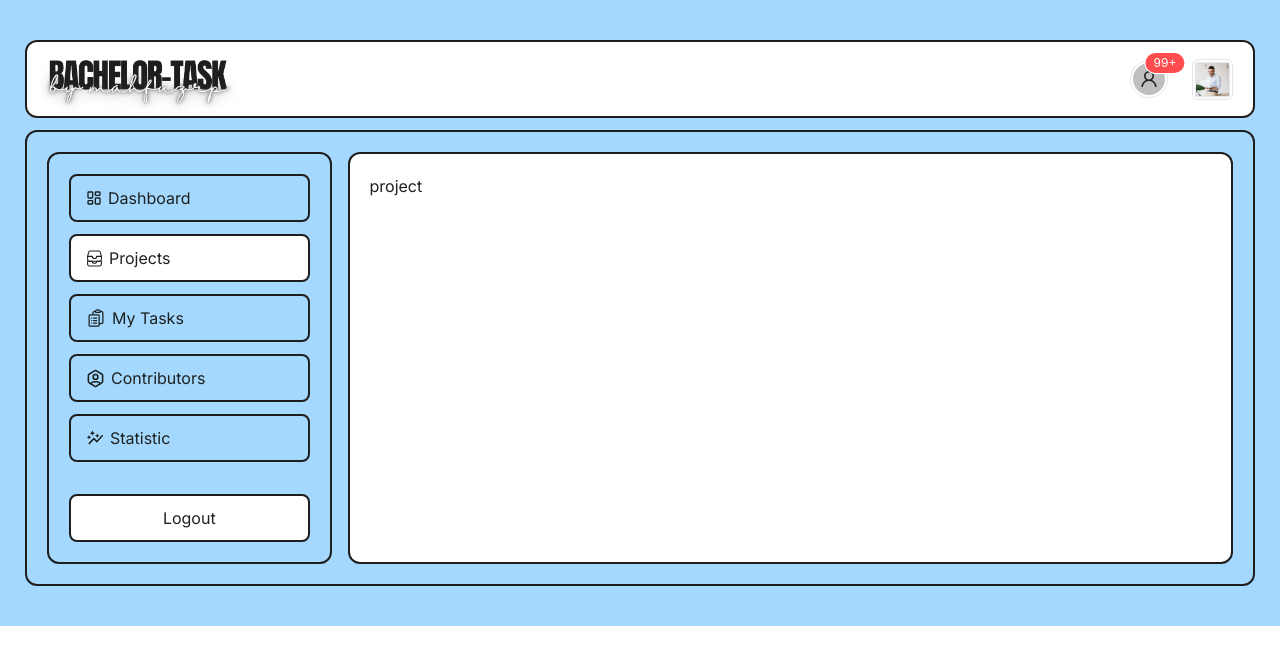
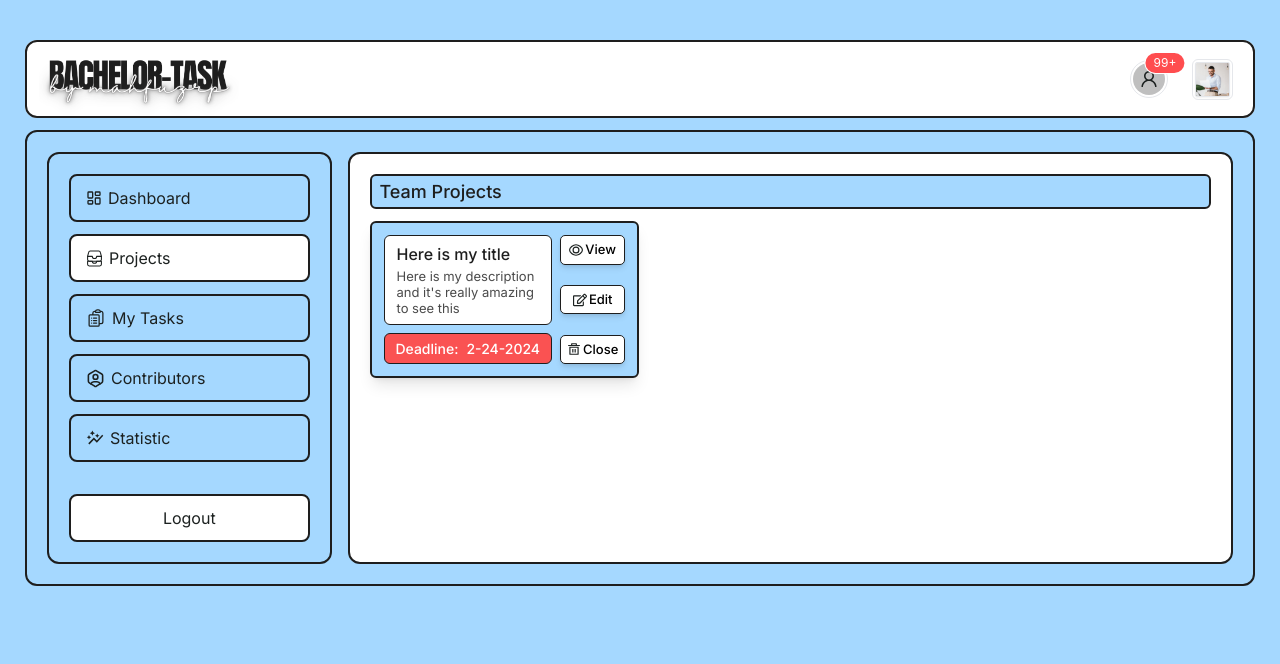
Before and after one commit to mdmahfuzrp/bachelor-task, a Next.js app: page /projects in a window 1280 px wide. Shown: the top 664 px of the page. Built offline with nearby package versions, Linux system fonts and the light colour scheme.

Commit message:
initial-ui-implement

```diff
--- /dev/null
+++ b/src/app/(dashboard)/projects/[id]/page.js
@@ -0,0 +1,69 @@
+import DashboardLayout from "@/layouts/DashboardLayout";
+import React from "react";
+import { Alert, Space } from "antd";
+
+const ProjectDetails = () => {
+  return (
+    <DashboardLayout>
+      <div>
+        <h1 className="text-[18px] py-[2px] bg-special border-2 border-black px-2 rounded-md mb-3 font-medium  text-primary">
+          Team Projects
+        </h1>
+
+        <div className="grid grid-cols-3 gap-4 border-2 pt-3 border-black py-2 pb-3 px-[14px] rounded-md">
+          <div className="">
+            <p className="text-base bg-special px-2 rounded-[4px] border border-black py-1 leading-5 text-primary font-medium">
+              Here is my title
+            </p>
+            <span className="text-[13px] bg-special py-1 px-2 border border-black rounded-[4px] leading-4 mt-[5px] block text-primary opacity-80 font-normal">
+              Here is my description and it's really amazing to see this
+            </span>
+          </div>
+          <div>
+            <p className="text-base bg-special px-2 rounded-[4px] border border-black py-1 leading-5 text-primary font-medium">
+              Team Members
+            </p>
+            <div className="bg-special px-2 mt-[5px] py-2 pt-[6px] pb-[7px] flex flex-wrap gap-1 rounded-[4px] border border-black">
+              <span className="bg-white py-[3px] px-2 rounded-[3px] border border-black block w-fit text-[12px]">
+                Uttam
+              </span>
+              <span className="bg-white py-[3px] px-2 rounded-[3px] border border-black block w-fit text-[12px]">
+                Mahfuz
+              </span>
+              <span className="bg-white py-[3px] px-2 rounded-[3px] border border-black block w-fit text-[12px]">
+                Susanto
+              </span>
+              <span className="bg-white py-[3px] px-2 rounded-[3px] border border-black block w-fit text-[12px]">
+                Tushar
+              </span>
+              <span className="bg-white py-[3px] px-2 rounded-[3px] border border-black block w-fit text-[12px]">
+                Pm
+              </span>
+              <span className="bg-white py-[3px] px-2 rounded-[3px] border border-black block w-fit text-[12px]">
+                Mohin sir
+              </span>
+            </div>
+          </div>
+
+          <div>
+            <p className="text-base bg-special px-2 rounded-[4px] border border-black py-1 leading-5 text-primary font-medium">
+              Recent Activities
+            </p>
+            <div className="bg-white px-2 mt-[5px] py-2 pt-[6px] pb-[7px] flex flex-wrap gap-1 rounded-[4px] border border-black">
+              <Space
+                direction="vertical"
+                style={{
+                  width: "100%",
+                }}
+              >
+                <Alert message="Informational Notes" type="warning" showIcon />
+              </Space>
+            </div>
+          </div>
+        </div>
+      </div>
+    </DashboardLayout>
+  );
+};
+
+export default ProjectDetails;
--- a/src/app/(dashboard)/projects/page.js
+++ b/src/app/(dashboard)/projects/page.js
@@ -1,8 +1,37 @@
 import DashboardLayout from "@/layouts/DashboardLayout";
 import React from "react";
+import ProjectAction from "@/components/ProjectAction";
 
 const Projects = () => {
-  return <DashboardLayout>project</DashboardLayout>;
+  return (
+    <DashboardLayout>
+      <div>
+        <h1 className="text-[18px] py-[2px] bg-special border-2 border-black px-2 rounded-md mb-3 font-medium  text-primary">
+          Team Projects
+        </h1>
+
+        <div className="grid grid-cols-3 gap-4">
+          <div className=" w-fit shadow-lg bg-special p-3 flex gap-2 rounded-md border-2 border-black">
+            <div className="h-full">
+              <div className="bg-white border rounded-md border-black py-2 px-3">
+                <p className="text-base  leading-5 text-primary font-medium">
+                  Here is my title
+                </p>
+                <span className="text-[13px] leading-4 mt-1 block text-primary opacity-80 font-normal">
+                  Here is my description and it's really amazing to see this
+                </span>
+              </div>
+              <div className="bg-c_danger mt-2 p-1 flex items-center gap-2 justify-center text-[14px] font-normal text-white rounded-md border border-black">
+                <strong className="text-white font-medium">Deadline:</strong>
+                <span className="text-white font-medium">2-24-2024</span>
+              </div>
+            </div>
+            <ProjectAction />
+          </div>
+        </div>
+      </div>
+    </DashboardLayout>
+  );
 };
 
 export default Projects;
--- a/src/app/not-found.js
+++ b/src/app/not-found.js
@@ -2,10 +2,10 @@ import Link from "next/link";
 
 export default function PageNotFound() {
   return (
-    <div className="flex flex-col items-center justify-center pt-[100px] mb-[-30px]">
+    <div className="flex flex-col items-center bg-white justify-center py-10 w-full h-screen mb-[-30px]">
       <img src="/404.png" alt="emailpad" className="max-w-[400px]" />
-      <Link href={"/"} className="mt-[50px]">
-        <button className="px-6 py-2 bg-special rounded-full text-white border-[4px] border-slate-200 shadow-lg focus:outline-none focus:bg-blue-600">
+      <Link href={"/dashboard"} className="mt-[50px]">
+        <button className="px-6 py-2 bg-special rounded-full text-black font-medium border-[4px] border-slate-200 shadow-lg focus:outline-none ">
           Back to Homepage
         </button>
       </Link>
--- a/src/app/page.js
+++ b/src/app/page.js
@@ -96,8 +96,8 @@ const SignIn = () => {
   return (
     <>
       {contextHolder}
-      <div className="container !pt-[20px] !pb-[50px]">
-        <div className="border rounded-t-full mx-auto lg:w-10/12">
+      <div className="container !pt-[30px] !pb-[50px]">
+        <div className="border bg-white rounded-t-full mx-auto lg:w-10/12">
           <img
             src="/logo.png"
             alt="bachelor-task"
--- /dev/null
+++ b/src/components/ModalsCompo/EditProject.js
@@ -0,0 +1,34 @@
+import React from "react";
+
+const EditProject = () => {
+  return (
+    <form className="bg-special pt-3 pb-5 px-5 rounded-md border border-black">
+      <div className="flex flex-col">
+        <label htmlFor="" className="text-[16px] text-primary">
+          Title
+        </label>
+        <input
+          type="text"
+          placeholder="Title"
+          className=" text-primary outline-none mt-1 bg-white  py-[6px] px-3 rounded-[4px] border border-black"
+        />
+      </div>
+
+      <div className="flex flex-col mt-4">
+        <label htmlFor="" className="text-[16px] text-primary">
+          Description
+        </label>
+        <textarea
+          name=""
+          id=""
+          cols="30"
+          rows="10"
+          placeholder="Description"
+          className="bg-white outline-none text-primary min-h-[37px] max-h-[90px] mt-1  py-[6px] px-3 rounded-[4px] border border-black"
+        ></textarea>
+      </div>
+    </form>
+  );
+};
+
+export default EditProject;
--- /dev/null
+++ b/src/components/ProjectAction.js
@@ -0,0 +1,60 @@
+"use client";
+import React, { useState } from "react";
+import { GrView } from "react-icons/gr";
+import { FaRegEdit } from "react-icons/fa";
+import { RiDeleteBin5Line } from "react-icons/ri";
+import { Button, Popconfirm } from "antd";
+import ProjectEdit from "./ProjectEdit";
+import Link from "next/link";
+
+const ProjectAction = () => {
+  const [open, setOpen] = useState(false);
+  const [confirmLoading, setConfirmLoading] = useState(false);
+  const showPopconfirm = () => {
+    setOpen(true);
+  };
+  const handleOk = () => {
+    setConfirmLoading(true);
+    setTimeout(() => {
+      setOpen(false);
+      setConfirmLoading(false);
+    }, 2000);
+  };
+  const handleCancel = () => {
+    console.log("Clicked cancel button");
+    setOpen(false);
+  };
+  return (
+    <div className="flex flex-col h-full justify-between gap-1">
+      <Link
+        href={"/projects/2"}
+        className="bg-white border py-1 px-[6px] hover:bg-special cursor-pointer duration-150 shadow-md rounded-[5px] flex items-center justify-center gap-[2px] border-black"
+      >
+        <GrView size={14} />{" "}
+        <span className="text-[13px] font-medium text-black">View</span>
+      </Link>
+      <ProjectEdit />
+
+      <Popconfirm
+        title="Title"
+        description="Are you sure to delete this project?"
+        open={open}
+        onConfirm={handleOk}
+        okButtonProps={{
+          loading: confirmLoading,
+        }}
+        onCancel={handleCancel}
+      >
+        <div
+          onClick={showPopconfirm}
+          className="bg-white border py-1 px-[6px] hover:bg-special cursor-pointer duration-150 shadow-md rounded-[5px] flex items-center justify-center gap-[2px] border-black"
+        >
+          <RiDeleteBin5Line size={14} />{" "}
+          <span className="text-[13px] font-medium text-black">Close</span>
+        </div>
+      </Popconfirm>
+    </div>
+  );
+};
+
+export default ProjectAction;
--- /dev/null
+++ b/src/components/ProjectEdit.js
@@ -0,0 +1,43 @@
+import MyModal from "@/utils/MyModal";
+import React, { useState } from "react";
+import { FaRegEdit } from "react-icons/fa";
+import EditProject from "./ModalsCompo/EditProject";
+
+const ProjectEdit = () => {
+  const [loading, setLoading] = useState(false);
+  const [open, setOpen] = useState(false);
+  const showModal = () => {
+    setOpen(true);
+  };
+
+  const handleOk = () => {
+    setLoading(true);
+    setTimeout(() => {
+      setLoading(false);
+      setOpen(false);
+    }, 3000);
+  };
+
+  return (
+    <>
+      <div
+        onClick={showModal}
+        className="bg-white border py-1 px-[6px] hover:bg-special cursor-pointer duration-150 shadow-md rounded-[5px] flex items-center gap-[2px] justify-center border-black"
+      >
+        <FaRegEdit size={14} />{" "}
+        <span className="text-[13px] font-medium text-black">Edit</span>
+      </div>
+
+      <MyModal
+        content={<EditProject />}
+        handleOk={handleOk}
+        loading={loading}
+        setOpen={setOpen}
+        open={open}
+        title={"Edit project"}
+      />
+    </>
+  );
+};
+
+export default ProjectEdit;
--- a/src/globals.css
+++ b/src/globals.css
@@ -4,6 +4,10 @@
 @import url("https://fonts.googleapis.com/css2?family=Raleway:ital,wght@0,100..900;1,100..900&family=Rowdies:wght@300;400;700&display=swap");
 * {
   color: #1c2120;
+}
+body,
+html {
+  background-color: #a5d8ff;
 }
 .special-font {
   font-family: "Rowdies", sans-serif !important;
@@ -42,22 +46,47 @@
   box-shadow: inset 0 0 15px 0 rgba(52, 60, 66, 0.25);
 }
 
-
-
 ::-webkit-scrollbar {
   width: 8px;
   height: 8px;
 }
 
 ::-webkit-scrollbar-track {
-  background-color: #e9e3ff;
+  background-color: transparent;
+  border-radius: 20px;
 }
 
 ::-webkit-scrollbar-thumb {
-  background-color: #cbbefa;
+  background-color: #73b9ee;
   border-radius: 6px;
 }
 
 ::-webkit-scrollbar-thumb:hover {
-  background-color: #6640f3;
+  background-color: #4a98d4;
 }
+
+.anticon.anticon-exclamation-circle svg {
+  fill: #fa5252;
+}
+:where(.css-dev-only-do-not-override-kghr11).ant-btn-primary {
+  background: #fa5252;
+  color: white !important;
+}
+:where(.css-dev-only-do-not-override-kghr11).ant-btn-primary span {
+  color: white !important;
+}
+:where(.css-dev-only-do-not-override-kghr11).ant-btn-primary:not(:disabled):not(
+    .ant-btn-disabled
+  ):hover {
+  background: #fa5252;
+}
+:where(.css-dev-only-do-not-override-kghr11).ant-btn-default:not(:disabled):not(
+    .ant-btn-disabled
+  ):hover {
+  border: 1px solid #666;
+}
+:where(.css-dev-only-do-not-override-kghr11).ant-btn-default:not(:disabled):not(
+    .ant-btn-disabled
+  ) {
+  border: 1px solid #666;
+}
--- a/src/layouts/DashboardLayout.js
+++ b/src/layouts/DashboardLayout.js
@@ -4,14 +4,14 @@ import React from "react";
 
 const DashboardLayout = ({ children }) => {
   return (
-    <div className="bg-special h-full">
+    <div className="bg-special h-full max-h-screen overflow-y-hidden">
       <div className="container !py-10">
         <DashboardNav />
         <div className="border-2 border-black rounded-xl p-5 gap-4 grid grid-cols-8">
-          <div className="col-span-2 p-5 border-black border-2 rounded-xl">
+          <div className="col-span-2 p-5 border-black border-2 rounded-xl overflow-y-auto max-h-[70vh]">
             <Sidebar />
           </div>
-          <div className="col-span-6 p-5 border-black border-2 bg-white rounded-xl">
+          <div className="col-span-6 overflow-y-auto max-h-[70vh] overflow-x-hidden p-5 border-black border-2 bg-white rounded-xl">
             {children}
           </div>
         </div>
--- a/src/shared/Sidebar.js
+++ b/src/shared/Sidebar.js
@@ -13,7 +13,7 @@ const Sidebar = () => {
           href={data?.url}
           className={`py-[10px] flex gap-[6px] items-center px-[15px] rounded-lg duration-150 hover:bg-white border-2 border-black ${
             pathname === data?.url && "bg-white"
-          }`}
+          } ${pathname?.includes(data?.url) ? "bg-white" : ""}`}
         >
           <span className="">{data?.icon}</span>
           {data?.name}
--- /dev/null
+++ b/src/utils/MyModal.js
@@ -0,0 +1,35 @@
+import React, { useState } from "react";
+import { Button, Modal } from "antd";
+const MyModal = ({ content, setOpen, title, open, loading, handleOk }) => {
+  const handleCancel = () => {
+    setOpen(false);
+  };
+  return (
+    <>
+      <Modal
+        open={open}
+        title={title}
+        onOk={handleOk}
+        onCancel={handleCancel}
+        footer={[
+          <Button key="back" onClick={handleCancel}>
+            Return
+          </Button>,
+          <Button
+            key="submit"
+            type=""
+            loading={loading}
+            onClick={handleOk}
+            className="!bg-special"
+          >
+            Submit
+          </Button>,
+        ]}
+        className=""
+      >
+        {content}
+      </Modal>
+    </>
+  );
+};
+export default MyModal;
```
